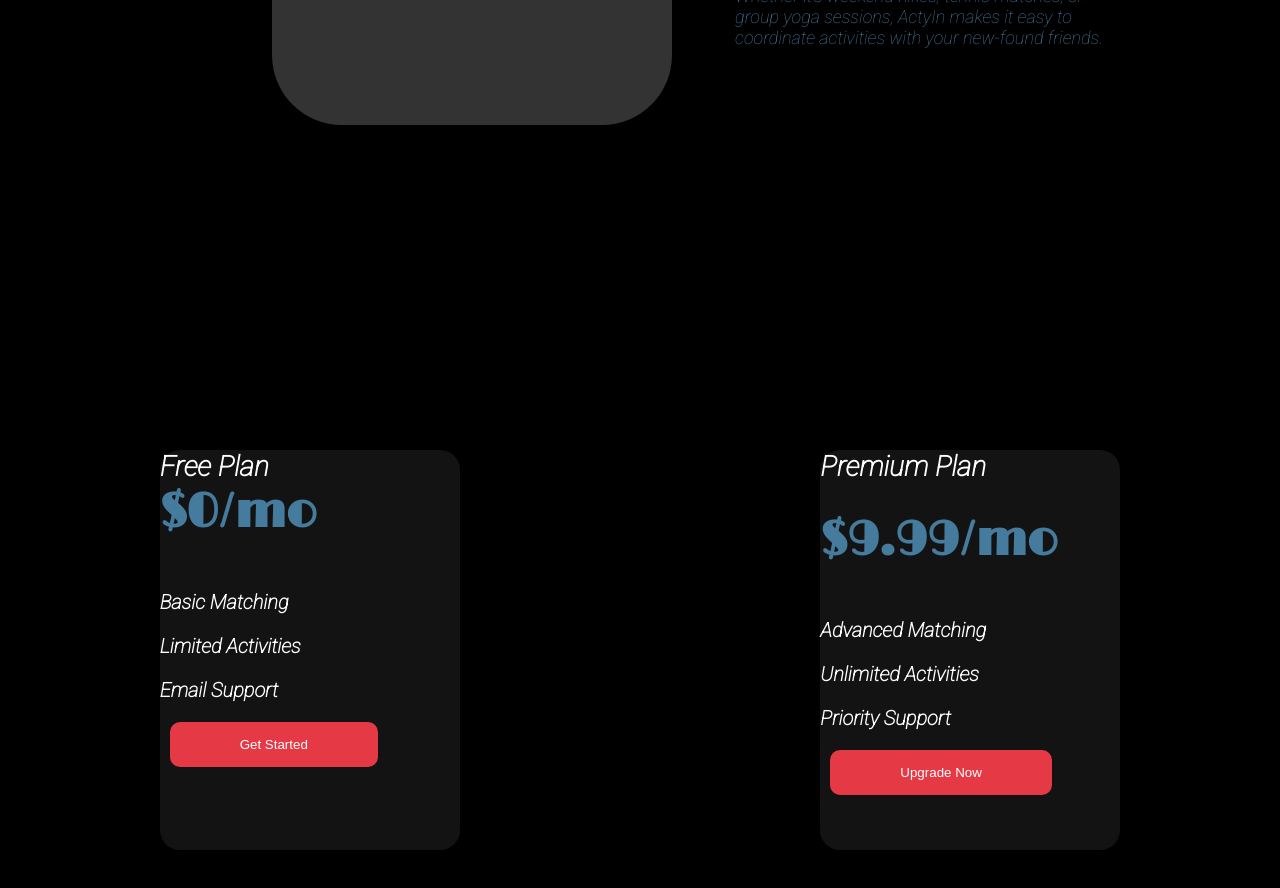
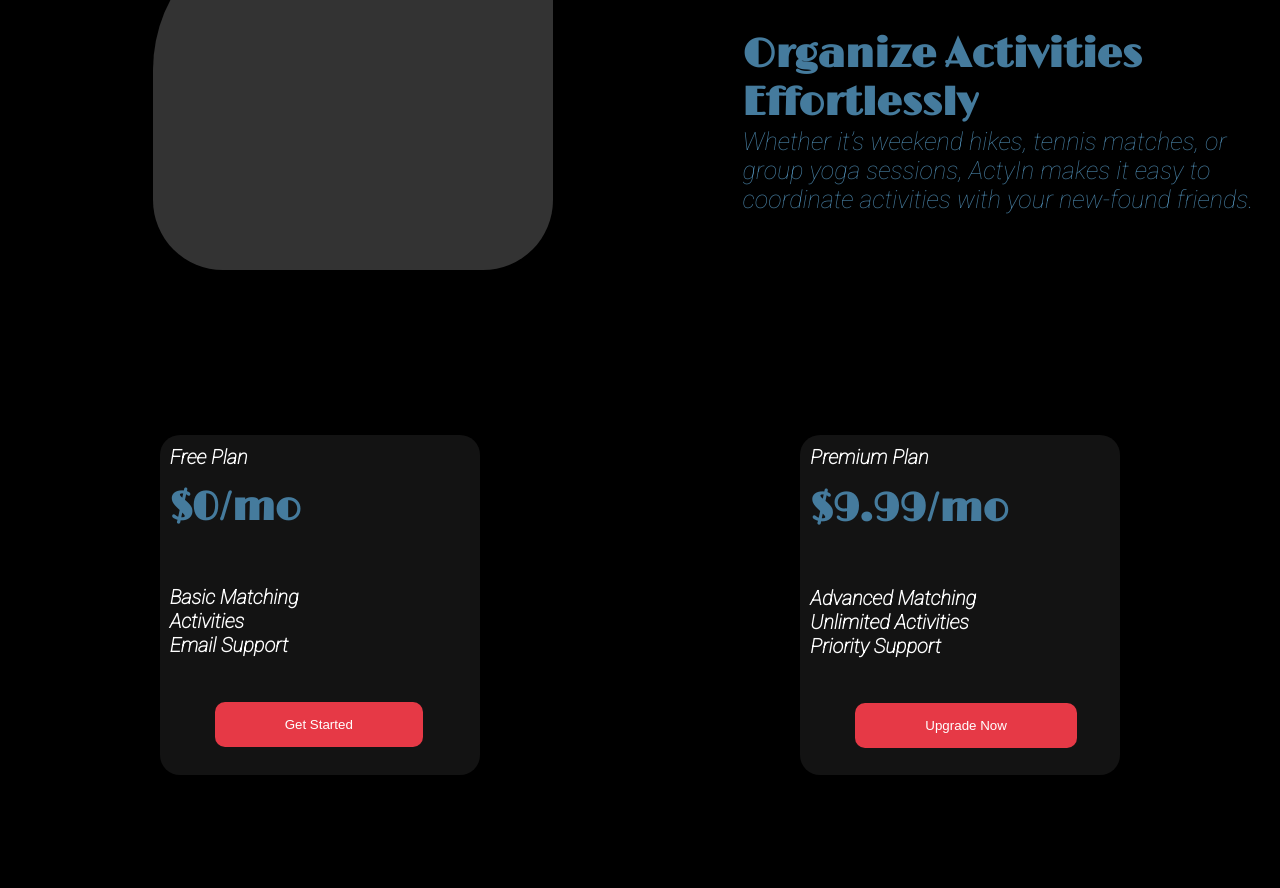
Before and after one commit to tselloss/ActyInFrontEnd, a Vue app: page / in a window 1280 px wide. Shown: the part 1700-2588 px from the top of the page. Built offline with nearby package versions, Linux system fonts and the light colour scheme.

Commit message:
Update HomePage.vue

```diff
--- a/src/components/HomePage.vue
+++ b/src/components/HomePage.vue
@@ -1,76 +1,83 @@
 <!-- eslint-disable max-len -->
 <template>
+  <div>
     <div class="home">
       <div class="left-placeholder"></div>
-    <h1 class="title" >ACTYIN</h1>
+      <h1 class="title">ACTYIN</h1>
       <div class="right-placeholder"></div>
       <div class="home">
         <button class="buttonFindPartners">Find Partners</button>
         <button class="buttonJoinNow">Join Now</button>
       </div>
     </div>
-  <div class="home">
+
       <div class="getStarted">
         <h1 class="titleGetStarted">Get Started</h1>
-    <p class="GetStartedContext1">Discover countless activities near you<br>and match with compatible partners who share your interests.!
-    <br>Don’t just sit there, get active with ActyIn!</p>
+        <p class="GetStartedContext1">
+          Discover countless activities near you<br />
+          and match with compatible partners who share your interests.! <br />
+          Don’t just sit there, get active with ActyIn!
+        </p>
         <button class="buttonSignUp">Sign Up Now</button>
       </div>
-  </div>
+
     <div class="findbuddiesBlock">
       <div class="findBuddies">
         <h1 class="titlefindYourActivityBuddies">Find Your Activity Buddies</h1>
-    <p class="findYourActivityBuddiesContext1">No more searching through countless<br> forums and
-    groups for the<br> perfect match. Our intelligent
-    <br>algorithm helps you find like-minded<br> individuals to
-    join you on<br> your next adventure!
+        <p class="findYourActivityBuddiesContext1">
+          No more searching through countless<br /> forums and groups for the<br />
+          perfect match. Our intelligent<br />algorithm helps you find like-minded<br />
+          individuals to join you on<br /> your next adventure!
         </p>
       </div>
       <div class="right-placeholderFindyourBuddiesPhoto"></div>
     </div>
+
     <div class="organizeActivitiesBlock">
       <div class="left-placeholderFindyourBuddiesPhoto"></div>
       <div class="organizeActivities">
-    <h1 class="titleOrganizeActivities">Organize Activities <br> Effortlessly</h1>
-    <p class="OrganizeActivitiesContext1">Whether it’s weekend hikes, tennis matches, or
-    <br>group yoga sessions, ActyIn makes it easy to
-    <br>coordinate activities with your new-found friends.</p>
+        <h1 class="titleOrganizeActivities">Organize Activities <br /> Effortlessly</h1>
+        <p class="OrganizeActivitiesContext1">
+          Whether it’s weekend hikes, tennis matches, or <br />
+          group yoga sessions, ActyIn makes it easy to <br />
+          coordinate activities with your new-found friends.
+        </p>
       </div>
     </div>
-   <div class="home">
+
+    <div class="planContainer">
       <div class="left-placeholderFeePlan">
-    <h1 class="titleFreePlan">Free Plan</h1>
-    <h1 class="planPrice">$0/mo<p></p></h1>
-    <h1 class="planInfo">Basic Matching
-<p></p>
-Limited Activities
-<p></p>
-Email Support<p></p></h1>
+      <div><h1 class="titleFreePlan">Free Plan</h1></div>
+        <h1 class="planPriceFree">$0/mo<p></p></h1>
+        <h1 class="planInfo">Basic Matching<br />Activities<br />Email Support</h1>
         <button class="buttonPlansGetStarted">Get Started</button>
       </div>
+
       <div class="right-placeholderPremiumPlan">
         <h1 class="titlePremiumPlan">Premium Plan<p></p></h1>
         <h1 class="planPrice">$9.99/mo<p></p></h1>
-    <h1 class="planInfo">Advanced Matching
-<p></p>
-Unlimited Activities
-<p></p>
-Priority Support<p></p></h1>
+        <h1 class="planInfo">Advanced Matching <br /> Unlimited Activities <br /> Priority Support<br /></h1>
         <button class="buttonUpgrade">Upgrade Now</button>
       </div>
     </div>
+
     <div class="home">
       <h1 class="titleQuestions">Frequently Asked Questions</h1>
       <h1 class="QuestionsContext1">How does the matching process work?</h1>
-    <p class="QuestionsContext3">Our intelligent algorithm analyzes your selected
-    <br>interests, location, and preferred time to find
-    <br>potential activity partners. It then provides you with
-    <br>a list of compatible matches to choose from.</p>
+      <p class="QuestionsContext3">
+        Our intelligent algorithm analyzes your selected<br />
+        interests, location, and preferred time to find<br />
+        potential activity partners. It then provides you with<br />
+        a list of compatible matches to choose from.
+      </p>
       <h1 class="QuestionsContext2">Is my personal information safe?</h1>
-    <p class="QuestionsContext4">At ActyIn, we take your privacy very seriously. Your
-    <br>personal information is securely stored and never
-    <br>shared with any third parties without your consent.</p>
+      <p class="QuestionsContext4">
+        At ActyIn, we take your privacy very seriously. Your<br />
+        personal information is securely stored and never<br />
+        shared with any third parties without your consent.
+      </p>
     </div>
+
     <div class="home">
       <h1 class="titleStayTuned">Stay Updated</h1>
       <h1 class="StayTunedContext1">Be the first to know about new features,special offers</h1>
@@ -79,8 +86,10 @@
       <input type="email" placeholder="name@email.com" class="email-input" />
       <button class="buttonSubscribe">Subscribe</button>
     </div>
+
     <div class="home">
       <h1 class="CopyRights">© ActyIn 2023. All rights reserved.</h1>
+    </div>
   </div>
 </template>
 
@@ -95,6 +104,22 @@
 
 <style scoped>
 
+@media only screen and (max-width: 768px) {
+  .home,
+  .findbuddiesBlock,
+  .organizeActivitiesBlock {
+    height: auto;
+  }
+}
+
+@media only screen and (max-width: 768px) {
+  .right-placeholderPremiumPlan,
+  .left-placeholderFeePlan {
+    height: auto;
+    flex-direction: column;
+  }
+}
+
 /*ok */
 .home {
   position: relative;
@@ -108,31 +133,44 @@
   overflow: hidden;
 }
 
+.planContainer {
+  position: relative;
+  display: flex;
+  justify-content: space-between;
+  height: 80vh;
+  background-color: #000;
+  color: #0077cc;
+  font-family: 'Limelight', sans-serif;
+  overflow: hidden;
+  padding: 20px;
+}
+
 /*ok */
 .findbuddiesBlock {
   position: relative;
   display: flex;
   align-items: center;
   justify-content: center;
-  height: 100vh;
+  height: 80vh;
   background-color: #000;
   color: #0077cc;
   font-family: 'Limelight', sans-serif;
   overflow: hidden;
-  margin-top: -30%;
+  margin-top: -10%;
 }
 
+/*ok */
 .organizeActivitiesBlock {
   position: relative;
   display: flex;
   align-items: center;
   justify-content: center;
-  height: 100vh;
+  height: 80vh;
   background-color: #000;
   color: #0077cc;
   font-family: 'Limelight', sans-serif;
   overflow: hidden;
-  margin-top: -30%;
+  margin-top: -10%;
 }
 
 /*ok */
@@ -169,12 +207,12 @@
   display: block;
   align-items: center;
   justify-content: center;
-  height: 30vh;
+  height: 50vh;
   background-color: #000;
   color: #0077cc;
   font-family: 'Limelight', sans-serif;
   overflow: hidden;
-  margin-top: 0px;
+  margin-top: 50px;
 }
 
 /*ok */
@@ -206,14 +244,18 @@
 
 .right-placeholderPremiumPlan {
   width: 300px;
-  height: 400px;
+  height: 320px;
   position: absolute;
   background-color: #131313;
   border-radius: 20px 20px 20px 20px;
   right: 12%;
   z-index: 1;
+  flex: 1;
+  padding: 10px;
+  text-align: left;
 }
 
+/*ok */
 .left-placeholderFindyourBuddiesPhoto {
   width: 400px;
   height: 350px;
@@ -225,18 +267,21 @@
   flex-direction: column;
   align-items: left;
   justify-content: left;
-  margin-right: 5%;
+  margin-right: 15%;
   margin-left: 10%;
 }
 
 .left-placeholderFeePlan {
   width: 300px;
-  height: 400px;
+  height: 320px;
   position: absolute;
   background-color: #131313;
   border-radius: 20px 20px 20px 20px;
   left: 12%;
   z-index: 1;
+  flex: 1;
+  padding: 10px;
+  text-align: left;
 }
 
 /*ok */
@@ -321,53 +366,90 @@
   z-index: 2;
   position: relative;
   display: flex;
-  flex-direction: right;
-  align-items: center;
-  justify-content: center;
-  margin-top: 65%;
+  flex-direction: left;
+  align-items: left;
+  justify-content: left;
+  margin-top: 50%;
 }
-
+/*ok */
 .titleFreePlan {
-  font-size: 28px;
+  font-size: 20px;
   margin: 0;
   color: #ffffff;
   font-family: 'Roboto', sans-serif;
   z-index: 2;
+  position: relative;
+  display: flex;
+  flex-direction: right;
+  align-items: left;
+  justify-content: left;
 }
-
+/*ok */
 .titlePremiumPlan {
-  font-size: 28px;
+  font-size: 20px;
   margin: 0;
   color: #ffffff;
   font-family: 'Roboto', sans-serif;
-  z-index: 1;
+  z-index: 2;
+  position: relative;
+  display: flex;
+  flex-direction: right;
+  align-items: left;
+  justify-content: left;
 }
-
+/*ok */
 .planPrice {
-  font-size: 48px;
+  font-size: 40px;
   margin: 0;
   color: #457B9D;
   font-family: 'Limelight', sans-serif;
   z-index: 1;
+  position: relative;
+  display: flex;
+  flex-direction: right;
+  align-items: left;
+  justify-content: left;
+}
+/*ok */
+.planPriceFree {
+  font-size: 40px;
+  margin: 0;
+  color: #457B9D;
+  font-family: 'Limelight', sans-serif;
+  z-index: 1;
+  position: relative;
+  display: flex;
+  flex-direction: right;
+  align-items: left;
+  justify-content: left;
+  margin-top: 5%;
 }
 
+/*ok */
 .planInfo {
   font-size: 20px;
   margin: 0;
   color: #ffffff;
   font-family: 'Roboto', sans-serif;
   z-index: 2;
+  position: relative;
+  display: flex;
+  flex-direction: right;
+  align-items: left;
+  justify-content: left;
+  margin-top: 7%;
 }
 
+/*ok */
 .OrganizeActivitiesContext1 {
-  font-size: 18px;
+  font-size: 25px;
   margin: 0;
   color: #457B9D;
   font-family: 'Roboto', sans-serif;
   z-index: 2;
   position: relative;
   display: flex;
-  flex-direction: column;
+  flex-direction: left;
   align-items: left;
   justify-content: left;
   font-weight: 400;
@@ -465,6 +547,11 @@
   color: #ffffff;
   font-family: 'Roboto', sans-serif;
   z-index: 2;
+  position: relative;
+  display: flex;
+  flex-direction: left;
+  align-items: left;
+  justify-content: left;
 }
 
 .buttons {
@@ -512,12 +599,12 @@
   z-index: 2;
   margin: 0;
   position: relative;
-  margin: 10%;
-  left: 40%;
+  margin: 5%;
+  left: 45%;
   -ms-transform: translate(-50%, -50%);
   transform: translate(-50%, -50%);
 }
-
+/*ok */
 .buttonPlansGetStarted,
 .buttonUpgrade{
   margin: 0 10px; /* Adjust the spacing between buttons as needed */
@@ -532,6 +619,8 @@
   flex-direction: column;
   align-items: center;
   justify-content: center;
+  margin-top: 15%;
+  margin-left: 15%;
 }
 
 .buttonSubscribe{
```
Lines whose indentation alone changed are shown as unchanged.
